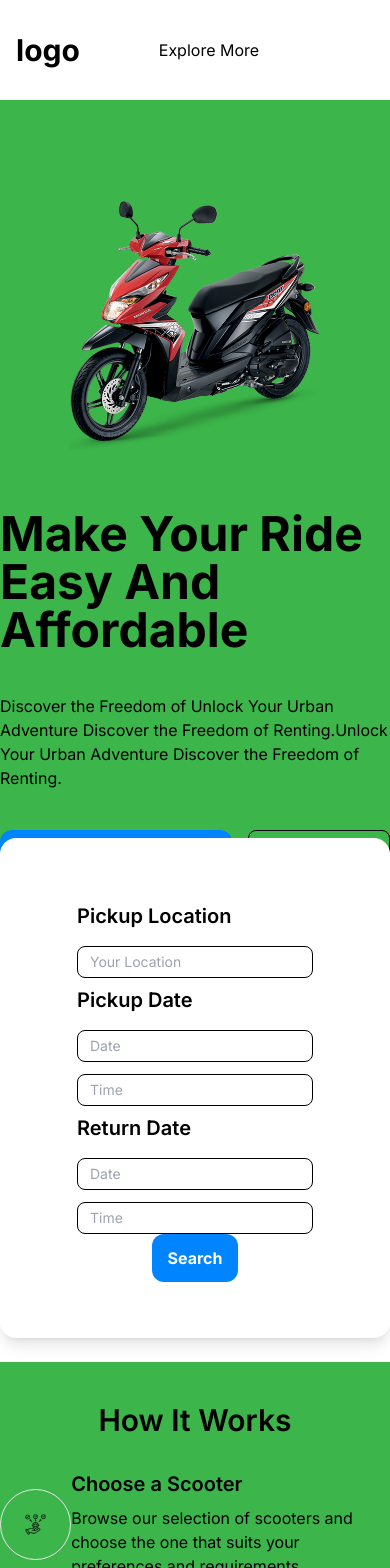
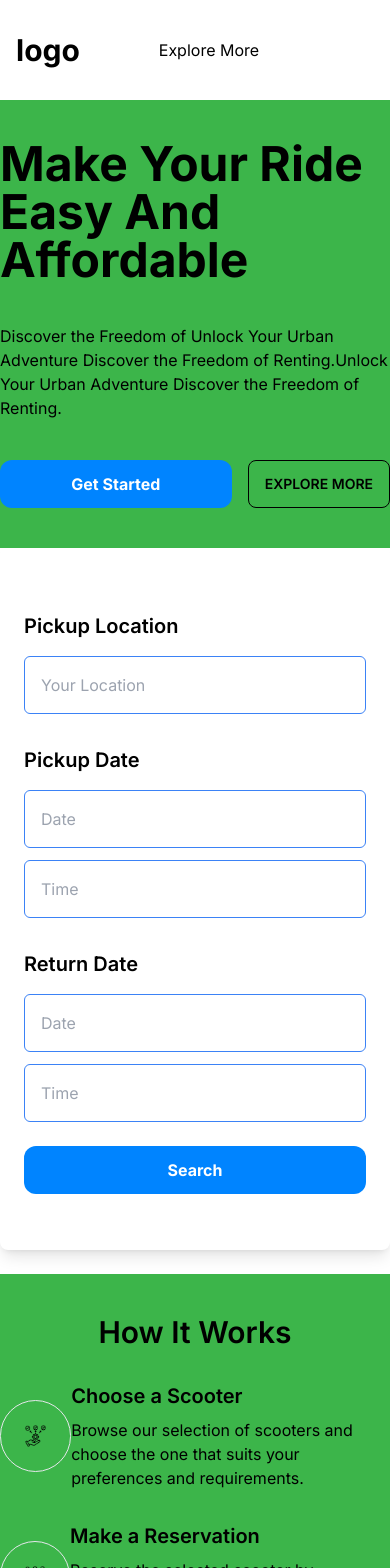
Before and after one commit to pixprocoder/rent_scooter, a Next.js app: page / in a window 390 px wide. Shown: the top 1568 px of the page. Built offline with nearby package versions, Linux system fonts and the light colour scheme.

Commit message:
fiexes the card responsive

```diff
--- a/components/book/Book.tsx
+++ b/components/book/Book.tsx
@@ -3,57 +3,57 @@ import Button from "../shared/Button";
 
 const Book = () => {
   return (
-    <section className="-mt-20 mb-6">
-      <div className="card bg-white shadow-lg">
-        <div className="py-14  px-6 flex flex-col lg:flex-row justify-between items-center">
+    <section className="m-0 lg:-mt-20 mb-6">
+      <div className="rounded-lg bg-white shadow-lg">
+        <div className="py-14  px-6 flex flex-col lg:flex-row justify-between items-center gap-6">
           {/* Location */}
-          <div className="">
+          <div className="w-full">
             <h2 className="text-xl font-semibold my-2">Pickup Location</h2>
-            <div>
+            <div className="flex flex-col lg:flex-row gap-1 lg:gap-4">
               <input
                 type="text"
                 placeholder="Your Location"
-                className="input  input-sm  w-full max-w-xs mt-2"
+                className=" p-4 rounded-md border-blue-500 border outline-none mt-2"
               />
             </div>
           </div>
           {/* Pickup date */}
-          <div>
+          <div className="w-full">
             <h2 className="text-xl font-semibold my-2">Pickup Date</h2>
             <div>
               <div className="flex flex-col lg:flex-row gap-1 lg:gap-4">
                 <input
                   type="text"
                   placeholder="Date "
-                  className="input  input-sm  w-full max-w-xs mt-2"
+                  className="p-4 rounded-md border-blue-500 border outline-none mt-2"
                 />
                 <input
                   type="text"
                   placeholder="Time "
-                  className="input  input-sm  w-full max-w-xs mt-2"
+                  className="p-4 rounded-md border-blue-500 border outline-none mt-2"
                 />
               </div>
             </div>
           </div>
           {/* Return date */}
-          <div>
+          <div className="w-full">
             <h2 className="text-xl font-semibold my-2">Return Date</h2>{" "}
             <div>
               <div className="flex flex-col lg:flex-row gap-1 lg:gap-4">
                 <input
                   type="text"
                   placeholder="Date "
-                  className="input  input-sm  w-full max-w-xs mt-2"
+                  className="p-4 rounded-md border-blue-500 border outline-none mt-2"
                 />
                 <input
                   type="text"
                   placeholder="Time "
-                  className="input  input-sm  w-full max-w-xs mt-2"
+                  className="p-4 rounded-md border-blue-500 border outline-none mt-2"
                 />
               </div>
             </div>
           </div>
-          <div className="">
+          <div className="w-full flex bottom-0">
             <Button title="Search"></Button>
           </div>
         </div>
--- a/components/home/Hero.tsx
+++ b/components/home/Hero.tsx
@@ -7,7 +7,11 @@ const Hero = () => {
     <section className="banner2">
       <div className=" py-10 container mx-auto">
         <div className="flex justify-between items-center flex-col lg:flex-row-reverse">
-          <Image src={scooter} className="rounded-lg flex-1" alt="" />
+          <Image
+            src={scooter}
+            className="hidden rounded-lg lg:block flex-1"
+            alt=""
+          />
           <div className=" flex-1">
             <h1 className="text-5xl font-bold">
               Make Your Ride
```
